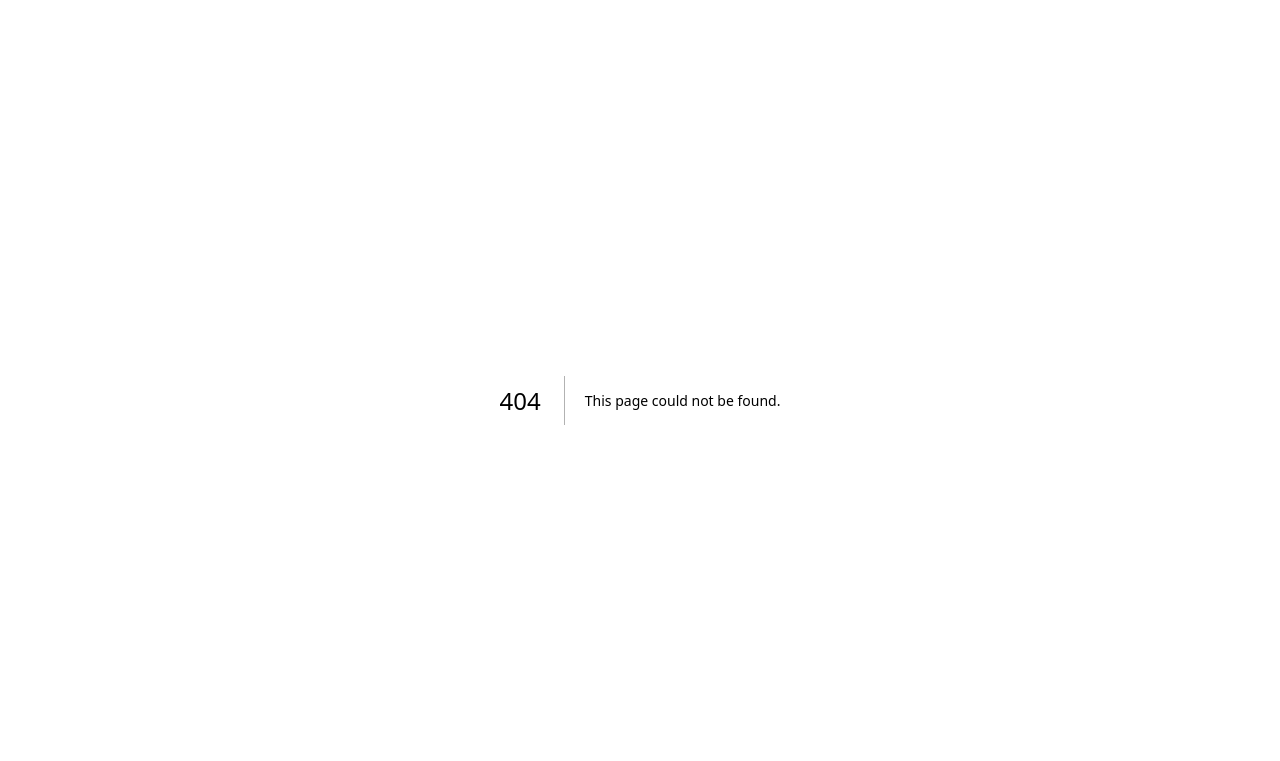
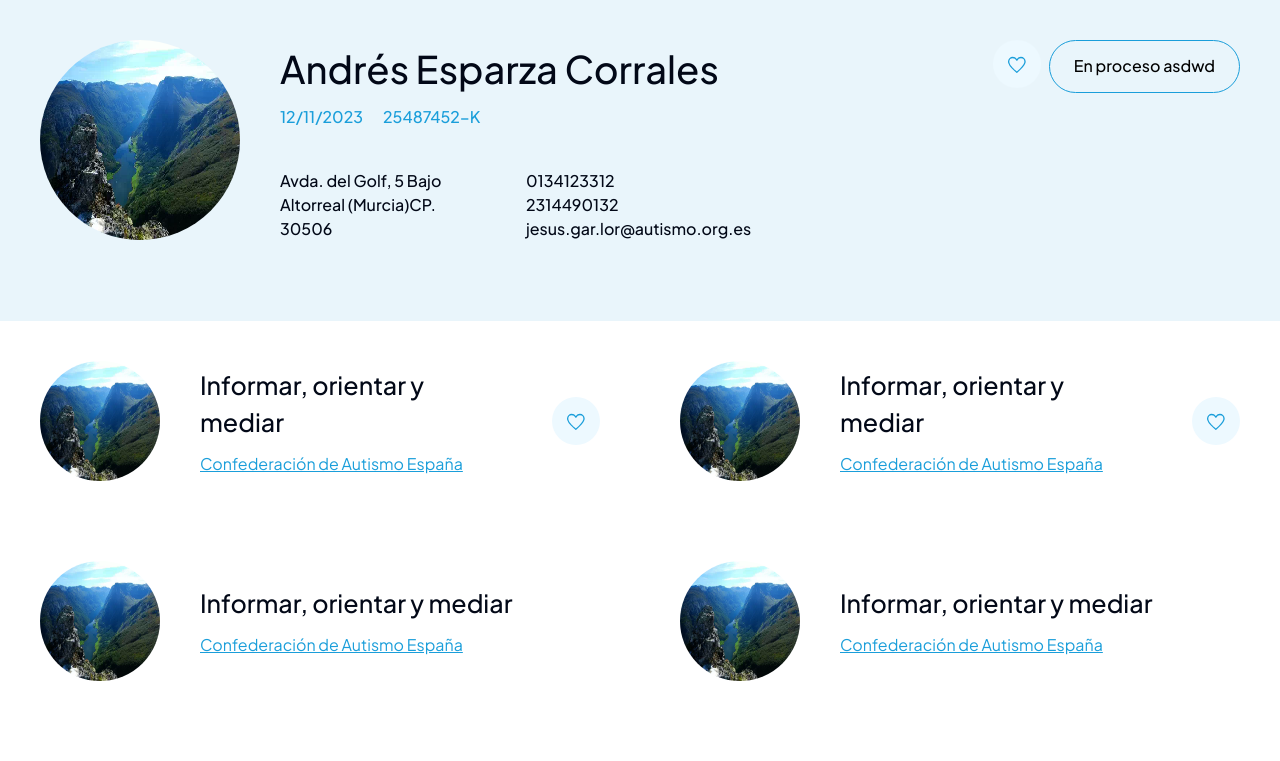
Before and after one commit to lanegrita/autismo_empleo, a Next.js app: page /playground/cards in a window 1280 px wide. Before the commit this address had no page. Shown: the top 761 px of the page. Built offline with nearby package versions, Linux system fonts and the light colour scheme.

Commit message:
Add applicant header component

```diff
--- /dev/null
+++ b/app/components/ui/applicant-header/ApplicantHeader.tsx
@@ -0,0 +1,129 @@
+import Image from "next/image";
+import React from "react";
+import Text from "../typography/Typography";
+import Button from "../button/Button";
+import Icon from "../icon/Icon";
+
+interface ApplicantHeaderProps {
+  name: string;
+  image: string;
+  address?: string;
+  date?: string;
+  number1?: string;
+  number2?: string;
+  email?: string;
+}
+
+const ApplicantHeader = ({ ...props }: ApplicantHeaderProps) => {
+  return (
+    <div className="  md:flex-row gap-20 md:gap-0 bg-azulLight3 py-20 px-10 xl:px-20 2xl:py-30 2xl:px-20 justify-between">
+      <div className="  flex   gap-6 md:gap-16 lg:gap-20">
+        {/* Image Container */}
+        <div className="relative flex-shrink-0 min-w-[76px] min-h-[76px] w-[76px] h-[76px] md:w-[120px] md:h-[120px] lg:w-[160px] lg:h-[160px] xl:w-[200px] xl:h-[200px]">
+          <Image
+            src={props.image}
+            alt="applicant image"
+            fill
+            className="overflow-hidden rounded-full"
+          />
+        </div>
+        {/* Right Container */}
+        <div className="w-full flex-1">
+          {/* Top Container */}
+          <div className="flex w-full justify-between gap-10 ">
+            <div className="flex flex-col gap-4">
+              <Text tag="h5" variant="title-l" fontWeight="medium">
+                {props.name}
+              </Text>
+              {/* Date Container */}
+              <div className="flex gap-10">
+                <Text tag="p" variant="para" color="blue" fontWeight="medium">
+                  {props.date}
+                </Text>
+                <Text tag="p" variant="para" color="blue" fontWeight="medium">
+                  25487452-K
+                </Text>
+              </div>
+            </div>
+            <div className=" gap-4 hidden md:flex md:justify-end ">
+              <Icon url="/images/icons/love.svg" />
+              <Button title="En proceso asdwd " variant="outline" />
+            </div>
+          </div>
+          {/* Bottom Container */}
+          <div className="mt-20  gap-20 hidden md:flex">
+            <Text
+              tag="p"
+              variant="para"
+              className="max-w-[206px]"
+              fontWeight="medium"
+            >
+              {props.address}
+            </Text>
+            <div>
+              <Text
+                tag="p"
+                variant="para"
+                className="max-w"
+                fontWeight="medium"
+              >
+                {props.number1}
+              </Text>
+              <Text
+                tag="p"
+                variant="para"
+                className="max-w"
+                fontWeight="medium"
+              >
+                {props.number2}
+              </Text>
+              <Text
+                tag="p"
+                variant="para"
+                className="max-w break-all"
+                fontWeight="medium"
+              >
+                {props.email}
+              </Text>
+            </div>
+          </div>
+        </div>
+      </div>
+      {/* Mobile Container */}
+      <div className="mt-20 flex flex-col gap-20">
+        <div className="gap-9  flex md:hidden">
+          <Text
+            tag="p"
+            variant="para"
+            className="max-w-[206px]"
+            fontWeight="medium"
+          >
+            {props.address}
+          </Text>
+          <div>
+            <Text tag="p" variant="para" className="max-w" fontWeight="medium">
+              {props.number1}
+            </Text>
+            <Text tag="p" variant="para" className="max-w" fontWeight="medium">
+              {props.number2}
+            </Text>
+            <Text
+              tag="p"
+              variant="para"
+              className="break-all"
+              fontWeight="medium"
+            >
+              {props.email}
+            </Text>
+          </div>
+        </div>
+        <div className=" gap-4 flex md:hidden md:justify-end ">
+          <Icon url="/images/icons/love.svg" />
+          <Button title="En proceso asdwd " variant="outline" />
+        </div>
+      </div>
+    </div>
+  );
+};
+
+export default ApplicantHeader;
--- a/app/components/ui/volunteer-card/VolunteerCard.tsx
+++ b/app/components/ui/volunteer-card/VolunteerCard.tsx
@@ -1,23 +1,30 @@
 import Image from "next/image";
 import React from "react";
 import Text from "../typography/Typography";
+import Icon from "../icon/Icon";
 
 interface VolunteerProps {
   title: string;
   description?: string;
   image: string;
+  icon?: string;
 }
 
-const VolunteerCard = ({ title, description, image }: VolunteerProps) => {
+const VolunteerCard = ({
+  title,
+  description,
+  image,
+  icon = "",
+}: VolunteerProps) => {
   return (
     <div className="flex gap-10 md:gap-20 px-10 py-20 lg:p-20 items-center">
       {/* Image Container */}
-      <div className="relative min-h-[100px] min-w-[100px] lg:w-[120px]  lg:h-[120px] ">
+      <div className="relative min-h-[100px] min-w-[100px] lg:w-[120px]  lg:h-[120px] flex-shrink-0 ">
         <Image
           src={image}
           alt="volunteer image"
           fill
-          className="overflow-hidden rounded-full"
+          className="overflow-hidden rounded-full "
         />
       </div>
       {/* Right Container */}
@@ -36,6 +43,11 @@ const VolunteerCard = ({ title, description, image }: VolunteerProps) => {
           {description}
         </Text>
       </div>
+      {icon && (
+        <div className="  ml-auto">
+          <Icon url={icon} />
+        </div>
+      )}
     </div>
   );
 };
--- /dev/null
+++ b/app/playground/cards/page.tsx
@@ -0,0 +1,78 @@
+import ApplicantHeader from "@/app/components/ui/applicant-header/ApplicantHeader";
+import VolunteerCard from "@/app/components/ui/volunteer-card/VolunteerCard";
+import React from "react";
+import { date } from "zod";
+
+const Cards = () => {
+  return (
+    <div>
+      <div className="">
+        <ApplicantHeader
+          image="/images/test.webp"
+          name="Andrés Esparza Corrales"
+          date={new Date().toLocaleDateString()}
+          address="Avda. del Golf, 5 Bajo Altorreal (Murcia)CP. 30506"
+          number1="0134123312"
+          number2="2314490132"
+          email="jesus.gar.lor@autismo.org.es"
+        />
+      </div>
+      <div className="grid grid-cols-1 md:grid-cols-2 ">
+        <VolunteerCard
+          title="Informar, orientar y mediar"
+          description="Confederación de Autismo España"
+          image="/images/test.webp"
+          icon="/images/icons/love.svg"
+        />
+        <VolunteerCard
+          title="Informar, orientar y mediar"
+          description="Confederación de Autismo España"
+          image="/images/test.webp"
+          icon="/images/icons/love.svg"
+        />
+        <VolunteerCard
+          title="Informar, orientar y mediar"
+          description="Confederación de Autismo España"
+          image="/images/test.webp"
+        />
+        <VolunteerCard
+          title="Informar, orientar y mediar"
+          description="Confederación de Autismo España"
+          image="/images/test.webp"
+        />
+        <VolunteerCard
+          title="Informar, orientar y mediar"
+          description="Confederación de Autismo España"
+          image="/images/test.webp"
+        />
+        <VolunteerCard
+          title="Informar, orientar y mediar"
+          description="Confederación de Autismo España"
+          image="/images/test.webp"
+        />
+        <VolunteerCard
+          title="Informar, orientar y mediar"
+          description="Confederación de Autismo España"
+          image="/images/test.webp"
+        />
+        <VolunteerCard
+          title="Informar, orientar y mediar"
+          description="Confederación de Autismo España"
+          image="/images/test.webp"
+        />
+        <VolunteerCard
+          title="Informar, orientar y mediar"
+          description="Confederación de Autismo España"
+          image="/images/test.webp"
+        />
+        <VolunteerCard
+          title="Informar, orientar y mediar"
+          description="Confederación de Autismo España"
+          image="/images/test.webp"
+        />
+      </div>
+    </div>
+  );
+};
+
+export default Cards;
--- a/app/playground/volunteer-card/page.tsx
+++ /dev/null
@@ -1,61 +0,0 @@
-import VolunteerCard from "@/app/components/ui/volunteer-card/VolunteerCard";
-import React from "react";
-
-const Volunteer = () => {
-  return (
-    <div className="grid grid-cols-1 md:grid-cols-2 md:place-items-center">
-      <VolunteerCard
-        title="Informar, orientar y mediar"
-        description="Confederación de Autismo España"
-        image="/images/test.webp"
-      />
-      <VolunteerCard
-        title="Informar, orientar y mediar"
-        description="Confederación de Autismo España"
-        image="/images/test.webp"
-      />
-      <VolunteerCard
-        title="Informar, orientar y mediar"
-        description="Confederación de Autismo España"
-        image="/images/test.webp"
-      />
-      <VolunteerCard
-        title="Informar, orientar y mediar"
-        description="Confederación de Autismo España"
-        image="/images/test.webp"
-      />
-      <VolunteerCard
-        title="Informar, orientar y mediar"
-        description="Confederación de Autismo España"
-        image="/images/test.webp"
-      />
-      <VolunteerCard
-        title="Informar, orientar y mediar"
-        description="Confederación de Autismo España"
-        image="/images/test.webp"
-      />
-      <VolunteerCard
-        title="Informar, orientar y mediar"
-        description="Confederación de Autismo España"
-        image="/images/test.webp"
-      />
-      <VolunteerCard
-        title="Informar, orientar y mediar"
-        description="Confederación de Autismo España"
-        image="/images/test.webp"
-      />
-      <VolunteerCard
-        title="Informar, orientar y mediar"
-        description="Confederación de Autismo España"
-        image="/images/test.webp"
-      />
-      <VolunteerCard
-        title="Informar, orientar y mediar"
-        description="Confederación de Autismo España"
-        image="/images/test.webp"
-      />
-    </div>
-  );
-};
-
-export default Volunteer;
```
